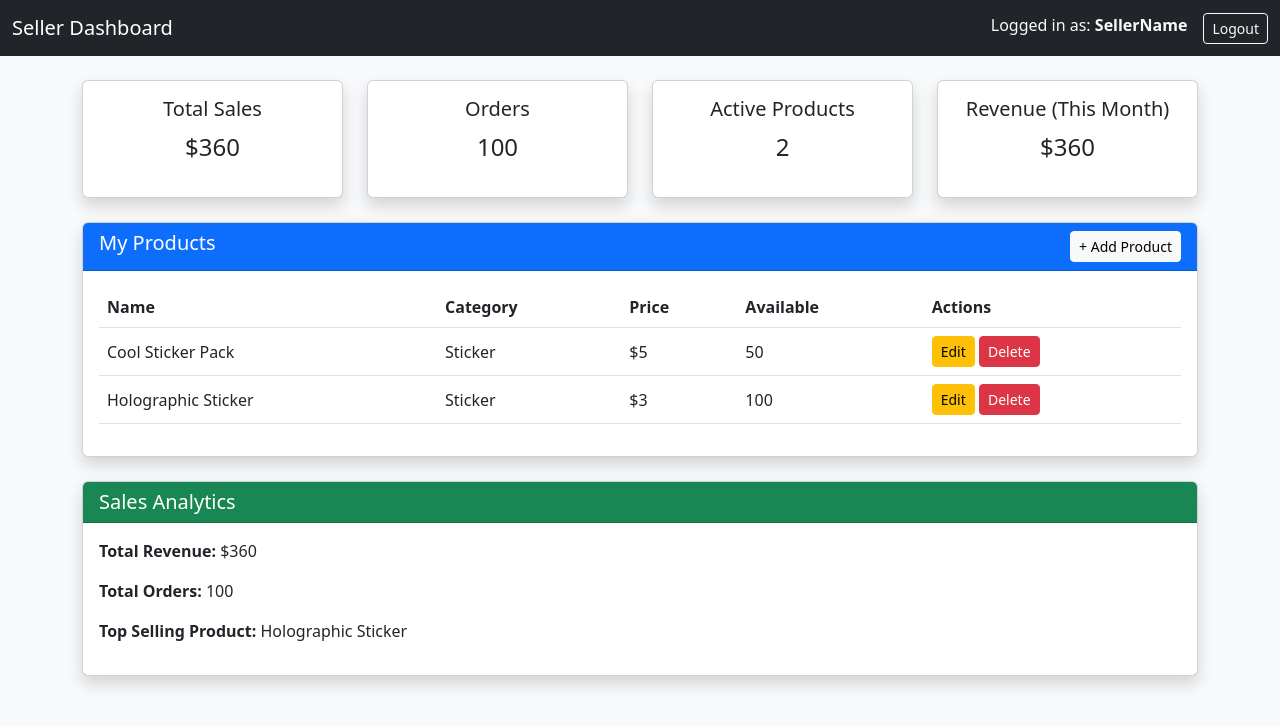
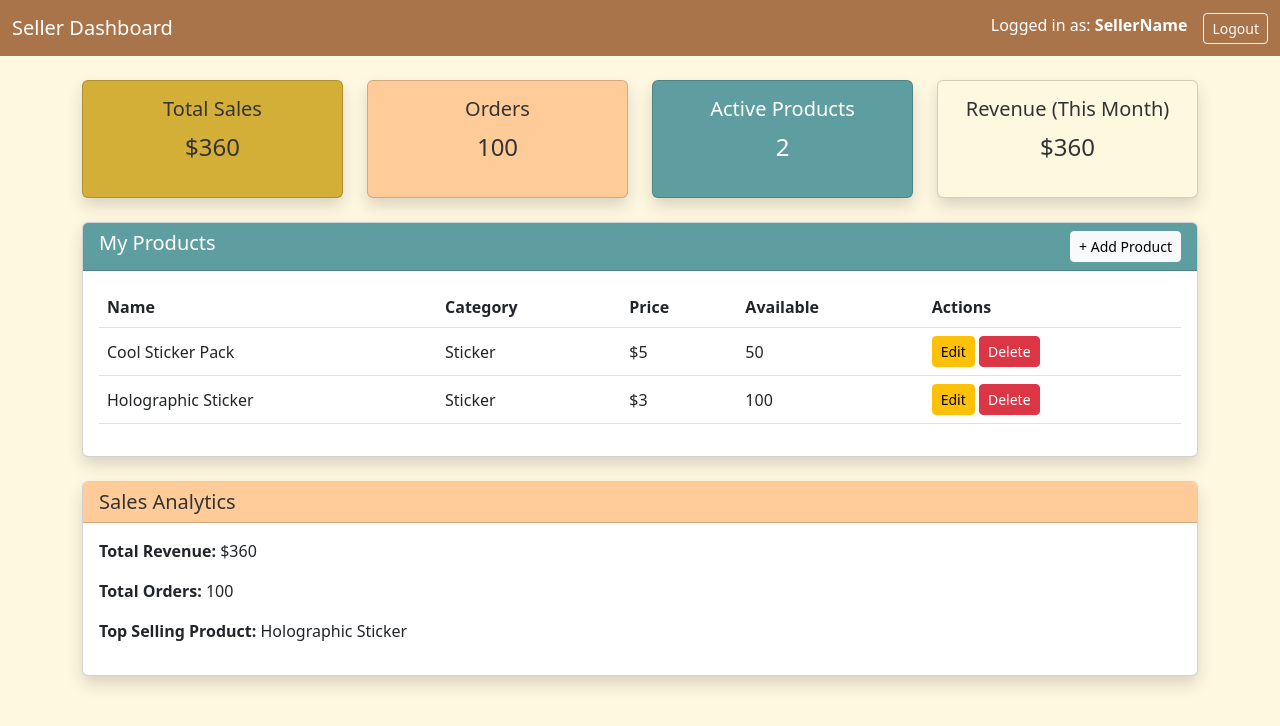
Before and after one commit to Alexander-Yates/E-Commerce-platform-Project, a plain HTML site: page sellerPages/Seller_Dashbored.html in a window 1280 px wide. Drawn offline with nearby package versions, Linux system fonts and the light colour scheme.

Commit message:
Seller Dashbored colors fixed
changed colors to make it cohesive with the other pages

```diff
--- a/websitePages/Seller_Dashbored.html
+++ b/sellerPages/Seller_Dashbored.html
@@ -5,25 +5,83 @@
   <meta name="viewport" content="width=device-width, initial-scale=1.0">
   <title>Seller Dashboard</title>
   <link href="https://cdn.jsdelivr.net/npm/bootstrap@5.3.0/dist/css/bootstrap.min.css" rel="stylesheet">
+  <style>
+    body {
+      background-color: #FFF8E1; /* Soft Cream */
+      color: #333333;
+    }
+
+    /* Navbar */
+    .navbar-custom {
+      background-color: #A97449; /* Warm Brown */
+    }
+    .navbar-custom .navbar-brand,
+    .navbar-custom .nav-link,
+    .navbar-custom span {
+      color: #FFFFFF;
+    }
+
+    /* Overview Cards */
+    .card-total-sales {
+      background-color: #D4AF37; /* Dull Yellow */
+      color: #333333;
+    }
+    .card-orders {
+      background-color: #FFCC99; /* Light Orange */
+      color: #333333;
+    }
+    .card-active-products {
+      background-color: #5F9EA0; /* Muted Teal */
+      color: #FFFFFF;
+    }
+    .card-revenue {
+      background-color: #FFF8E1; /* Soft Cream */
+      color: #333333;
+    }
+
+    /* Table Header */
+    .table thead {
+      background-color: #5F9EA0; /* Muted Teal */
+      color: #FFFFFF;
+    }
+
+    /* Sales Analytics Header */
+    .card-sales-header {
+      background-color: #FFCC99; /* Light Orange */
+      color: #333333;
+    }
+
+    /* Buttons */
+    .btn-accent {
+      background-color: #D4AF37;
+      color: #333333;
+      border: none;
+    }
+    .btn-accent:hover {
+      background-color: #C19A2B;
+      color: #333333;
+    }
+  </style>
 </head>
-<body class="bg-light">
+<body>
 
   <!-- Navbar -->
-  <nav class="navbar navbar-expand-lg navbar-dark bg-dark">
+  <nav class="navbar navbar-expand-lg navbar-custom">
     <div class="container-fluid">
       <a class="navbar-brand" href="#">Seller Dashboard</a>
       <div class="d-flex">
-        <span class="text-light me-3">Logged in as: <b id="sellerName">SellerName</b></span>
+        <span class="me-3">Logged in as: <b id="sellerName">SellerName</b></span>
         <a href="/logout" class="btn btn-outline-light btn-sm">Logout</a>
       </div>
     </div>
   </nav>
 
   <div class="container mt-4">
+
     <!-- Overview Cards -->
     <div class="row mb-4">
       <div class="col-md-3">
-        <div class="card text-center shadow">
+        <div class="card text-center shadow card-total-sales">
           <div class="card-body">
             <h5 class="card-title">Total Sales</h5>
             <p class="fs-4" id="totalSales">$0</p>
@@ -31,7 +89,7 @@
         </div>
       </div>
       <div class="col-md-3">
-        <div class="card text-center shadow">
+        <div class="card text-center shadow card-orders">
           <div class="card-body">
             <h5 class="card-title">Orders</h5>
             <p class="fs-4" id="orderCount">0</p>
@@ -39,7 +97,7 @@
         </div>
       </div>
       <div class="col-md-3">
-        <div class="card text-center shadow">
+        <div class="card text-center shadow card-active-products">
           <div class="card-body">
             <h5 class="card-title">Active Products</h5>
             <p class="fs-4" id="activeProducts">0</p>
@@ -47,7 +105,7 @@
         </div>
       </div>
       <div class="col-md-3">
-        <div class="card text-center shadow">
+        <div class="card text-center shadow card-revenue">
           <div class="card-body">
             <h5 class="card-title">Revenue (This Month)</h5>
             <p class="fs-4" id="monthlyRevenue">$0</p>
@@ -58,7 +116,7 @@
 
     <!-- Products Table -->
     <div class="card shadow mb-4">
-      <div class="card-header bg-primary text-white d-flex justify-content-between">
+      <div class="card-header d-flex justify-content-between" style="background-color: #5F9EA0; color: #fff;">
         <h5 class="mb-0">My Products</h5>
         <button class="btn btn-light btn-sm" data-bs-toggle="modal" data-bs-target="#addProductModal">+ Add Product</button>
       </div>
@@ -82,7 +140,7 @@
 
     <!-- Sales Summary -->
     <div class="card shadow">
-      <div class="card-header bg-success text-white">
+      <div class="card-header card-sales-header">
         <h5 class="mb-0">Sales Analytics</h5>
       </div>
       <div class="card-body">
@@ -109,7 +167,6 @@
             </div>
             <div class="mb-3">
               <label class="form-label">Category</label>
-              <!-- Locked to Sticker only -->
               <input type="text" name="category" class="form-control" value="Sticker" readonly>
             </div>
             <div class="mb-3">
@@ -126,7 +183,7 @@
             </div>
           </div>
           <div class="modal-footer">
-            <button type="submit" class="btn btn-success">Save Product</button>
+            <button type="submit" class="btn btn-accent">Save Product</button>
           </div>
         </form>
       </div>
@@ -136,33 +193,26 @@
   <!-- Scripts -->
   <script src="https://cdn.jsdelivr.net/npm/bootstrap@5.3.0/dist/js/bootstrap.bundle.min.js"></script>
   <script>
-    // Example: Mock data (this would be replaced with Supabase fetch later)
     let products = [
       { id: 1, name: "Cool Sticker Pack", category: "Sticker", price: 5, available: 50, sold: 30 },
       { id: 2, name: "Holographic Sticker", category: "Sticker", price: 3, available: 100, sold: 70 }
     ];
 
     function updateDashboard() {
-      // Calculate analytics
       let totalSales = products.reduce((sum, p) => sum + (p.price * p.sold), 0);
       let totalOrders = products.reduce((sum, p) => sum + p.sold, 0);
       let activeProducts = products.length;
-      let monthlyRevenue = totalSales; // mock same as total for now
+      let monthlyRevenue = totalSales;
+      let topProduct = products.length ? products.reduce((a,b)=>a.sold>b.sold?a:b).name : "N/A";
 
-      // Find top selling
-      let topProduct = products.length ? products.reduce((a, b) => a.sold > b.sold ? a : b).name : "N/A";
-
-      // Update UI
       document.getElementById("totalSales").textContent = `$${totalSales}`;
       document.getElementById("orderCount").textContent = totalOrders;
       document.getElementById("activeProducts").textContent = activeProducts;
       document.getElementById("monthlyRevenue").textContent = `$${monthlyRevenue}`;
-
       document.getElementById("summaryRevenue").textContent = `$${totalSales}`;
       document.getElementById("summaryOrders").textContent = totalOrders;
       document.getElementById("topProduct").textContent = topProduct;
 
-      // Render products table
       let tbody = document.getElementById("productTableBody");
       tbody.innerHTML = "";
       products.forEach(p => {
@@ -181,8 +231,7 @@
       });
     }
 
-    // Add product form handler
-    document.getElementById("addProductForm").addEventListener("submit", function(e) {
+    document.getElementById("addProductForm").addEventListener("submit", function(e){
       e.preventDefault();
       const formData = new FormData(e.target);
       const newProduct = {
@@ -199,7 +248,6 @@
       bootstrap.Modal.getInstance(document.getElementById("addProductModal")).hide();
     });
 
-    // Initial load
     updateDashboard();
   </script>
 </body>
```
